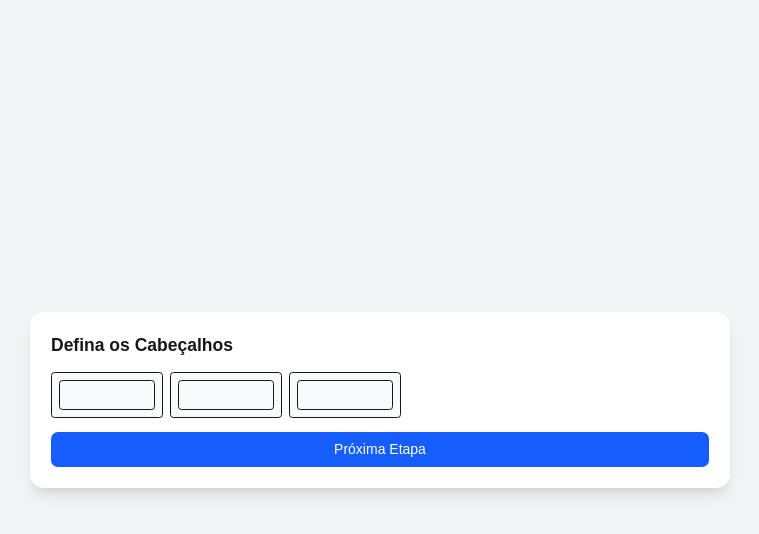
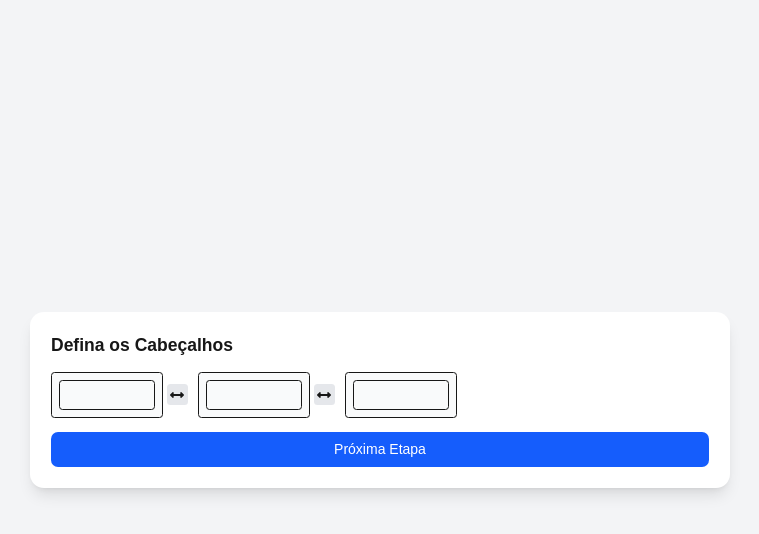
Before and after one commit to VitorsmX/GERADOR-DE-TABELA-EXCEL, a Next.js app in the folder SRC/frontend/: page / in a window 1280 px wide. Both pictures are taken after a click on the button "Próxima Etapa". Shown: the top 534 px of the page, without its empty margins (260-1019 px from the left). Built offline with nearby package versions, Linux system fonts and the light colour scheme.

Commit message:
feat: smart union in Step 2

```diff
--- a/SRC/frontend/package.json
+++ b/SRC/frontend/package.json
@@ -21,7 +21,9 @@
     "react": "19.1.0",
     "react-dnd": "^16.0.1",
     "react-dnd-html5-backend": "^16.0.1",
+    "react-dnd-touch-backend": "^16.0.1",
     "react-dom": "19.1.0",
+    "react-icons": "^5.5.0",
     "tailwind-merge": "^3.3.1",
     "xlsx": "^0.18.5"
   },
--- a/SRC/frontend/src/components/Step2.tsx
+++ b/SRC/frontend/src/components/Step2.tsx
@@ -1,44 +1,56 @@
-"use client"
-import { useState } from "react"
-import { useDrag, useDrop, DndProvider } from "react-dnd"
-import { HTML5Backend } from "react-dnd-html5-backend"
+"use client";
+import { useState, useCallback, memo } from "react";
+import { useDrag, useDrop, DndProvider } from "react-dnd";
+import { HTML5Backend } from "react-dnd-html5-backend";
+import { TouchBackend } from "react-dnd-touch-backend";
+import { FaArrowsAltH } from "react-icons/fa";
 
 export type HeaderGroup = {
-  ids: number[]
-  text: string
-}
+  ids: number[];
+  text: string;
+};
 
-function DraggableHeader({
+type DraggableHeaderProps = {
+  header: HeaderGroup;
+  index: number;
+  moveHeader: (from: number, to: number) => void;
+  updateText: (i: number, value: string) => void;
+};
+
+const DraggableHeader = memo(function DraggableHeader({
   header,
   index,
   moveHeader,
-  updateText
-}: {
-  header: HeaderGroup
-  index: number
-  moveHeader: (from: number, to: number) => void
-  updateText: (i: number, value: string) => void
-}) {
-  const [{ isDragging }, dragRef] = useDrag(() => ({
+  updateText,
+}: DraggableHeaderProps) {
+  const [{ isDragging }, dragRef] = useDrag(
+    () => ({
       type: "HEADER",
       item: { index },
       collect: (monitor) => ({
         isDragging: monitor.isDragging(),
       }),
-  }))
+    }),
+    [index]
+  );
 
-  const [, dropRef] = useDrop(() => ({
+  const [, dropRef] = useDrop(
+    () => ({
       accept: "HEADER",
       drop: (item: { index: number }) => {
         if (item.index !== index) {
-        moveHeader(item.index, index)
+          moveHeader(item.index, index);
         }
       },
-  }))
+    }),
+    [index, moveHeader]
+  );
 
   return (
     <div
-      ref={(node) => {if (node) dragRef(dropRef(node))}}
+      ref={(node) => {
+        if (node) dragRef(dropRef(node));
+      }}
       className={`border rounded p-2 w-32 text-center cursor-move bg-gray-50 ${
         isDragging ? "opacity-50" : ""
       }`}
@@ -55,66 +67,93 @@
         </div>
       )}
     </div>
-  )
-}
+  );
+});
 
 export default function Step2({
   cols,
   onNext,
 }: {
-  cols: number
-  onNext: (headers: HeaderGroup[]) => void
+  cols: number;
+  onNext: (headers: HeaderGroup[]) => void;
 }) {
   const [headers, setHeaders] = useState<HeaderGroup[]>(
-    Array(cols)
-      .fill(null)
-      .map((_, i) => ({ ids: [i], text: "" }))
-  )
+    Array.from({ length: cols }, (_, i) => ({ ids: [i], text: "" }))
+  );
 
-  const moveHeader = (from: number, to: number) => {
-    // une os dois grupos
-    const newHeaders = [...headers]
-    const fromGroup = newHeaders[from]
-    const toGroup = newHeaders[to]
+  const mergeHeaders = useCallback(
+    (start: number, end: number) => {
+      if (start < 0 || end >= headers.length || start >= end) return;
 
-    const merged: HeaderGroup = {
-      ids: [...fromGroup.ids, ...toGroup.ids].sort((a, b) => a - b),
-      text:
-        fromGroup.text && toGroup.text
-          ? `${fromGroup.text}/${toGroup.text}`
-          : fromGroup.text || toGroup.text,
-    }
+      const mergedIds = headers
+        .slice(start, end + 1)
+        .flatMap((h) => h.ids)
+        .sort((a, b) => a - b);
 
-    // remove ambos
-    newHeaders.splice(Math.max(from, to), 1)
-    newHeaders.splice(Math.min(from, to), 1)
+      const mergedText = headers
+        .slice(start, end + 1)
+        .map((h) => h.text)
+        .filter(Boolean)
+        .join("/");
 
-    // adiciona grupo unido na posição "to"
-    newHeaders.splice(Math.min(from, to), 0, merged)
+      const newHeaders = [
+        ...headers.slice(0, start),
+        { ids: mergedIds, text: mergedText },
+        ...headers.slice(end + 1),
+      ];
 
-    setHeaders(newHeaders)
-  }
+      setHeaders(newHeaders);
+    },
+    [headers]
+  );
 
-  const updateText = (i: number, value: string) => {
-    const newHeaders = [...headers]
-    newHeaders[i].text = value
-    setHeaders(newHeaders)
-  }
+  const moveHeader = useCallback(
+    (from: number, to: number) => {
+      mergeHeaders(Math.min(from, to), Math.max(from, to));
+    },
+    [mergeHeaders]
+  );
+
+  const updateText = useCallback(
+    (i: number, value: string) => {
+      setHeaders((prev) => {
+        const newHeaders = [...prev];
+        newHeaders[i] = { ...newHeaders[i], text: value };
+        return newHeaders;
+      });
+    },
+    []
+  );
+
+  // Detecta se é touch para usar backend apropriado
+  const isTouchDevice =
+    typeof window !== "undefined" &&
+    ("ontouchstart" in window || navigator.maxTouchPoints > 0);
 
   return (
-    <DndProvider backend={HTML5Backend}>
+    <DndProvider backend={isTouchDevice ? TouchBackend : HTML5Backend}>
       <div className="bg-white p-6 rounded-2xl shadow-lg w-[700px] max-w-full">
         <h2 className="text-xl font-semibold mb-4">Defina os Cabeçalhos</h2>
 
-        <div className="flex flex-wrap gap-2 mb-4">
+        <div className="flex flex-wrap gap-2 mb-4 items-center">
           {headers.map((h, i) => (
+            <div key={i} className="flex items-center">
               <DraggableHeader
-              key={i}
                 header={h}
                 index={i}
                 moveHeader={moveHeader}
                 updateText={updateText}
               />
+              {i < headers.length - 1 && (
+                <button
+                  onClick={() => mergeHeaders(i, i + 1)}
+                  className="mx-1 p-1 bg-gray-200 rounded hover:bg-gray-300"
+                  title="Unir colunas"
+                >
+                  <FaArrowsAltH />
+                </button>
+              )}
+            </div>
           ))}
         </div>
 
@@ -126,5 +165,5 @@
         </button>
       </div>
     </DndProvider>
-  )
+  );
 }
```
Also changed, not shown: 1 other file (tests, documents, lock files or other folders). Lines whose indentation alone changed are shown as unchanged.
